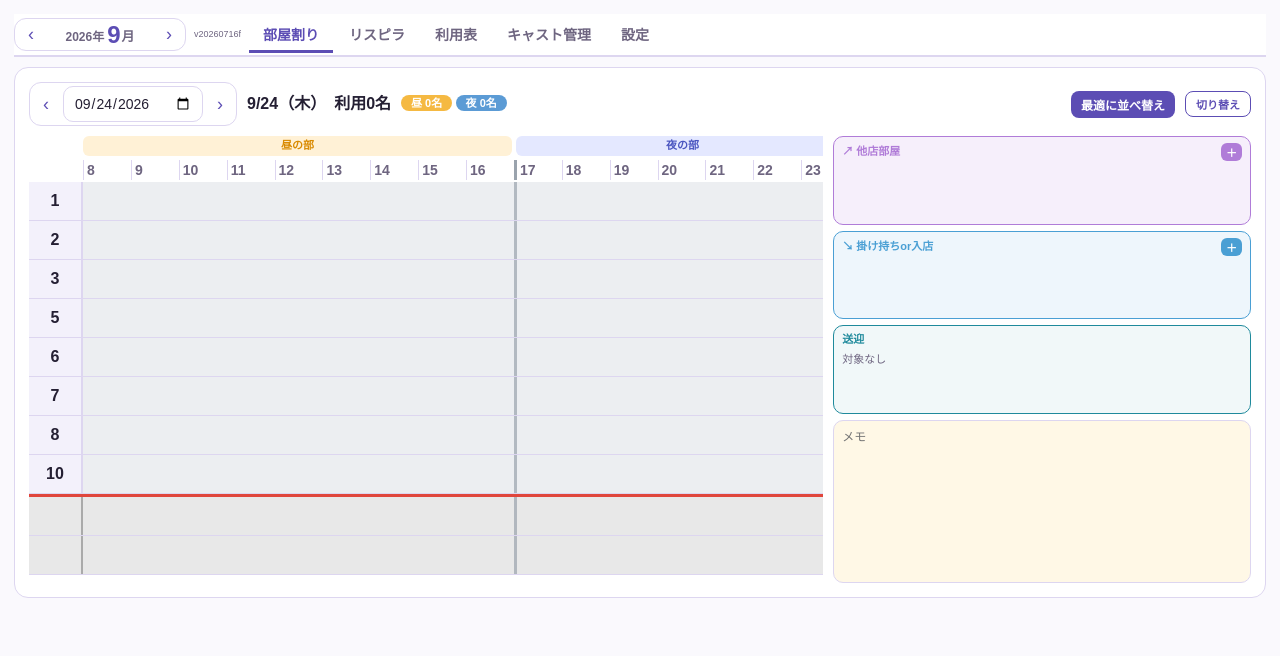
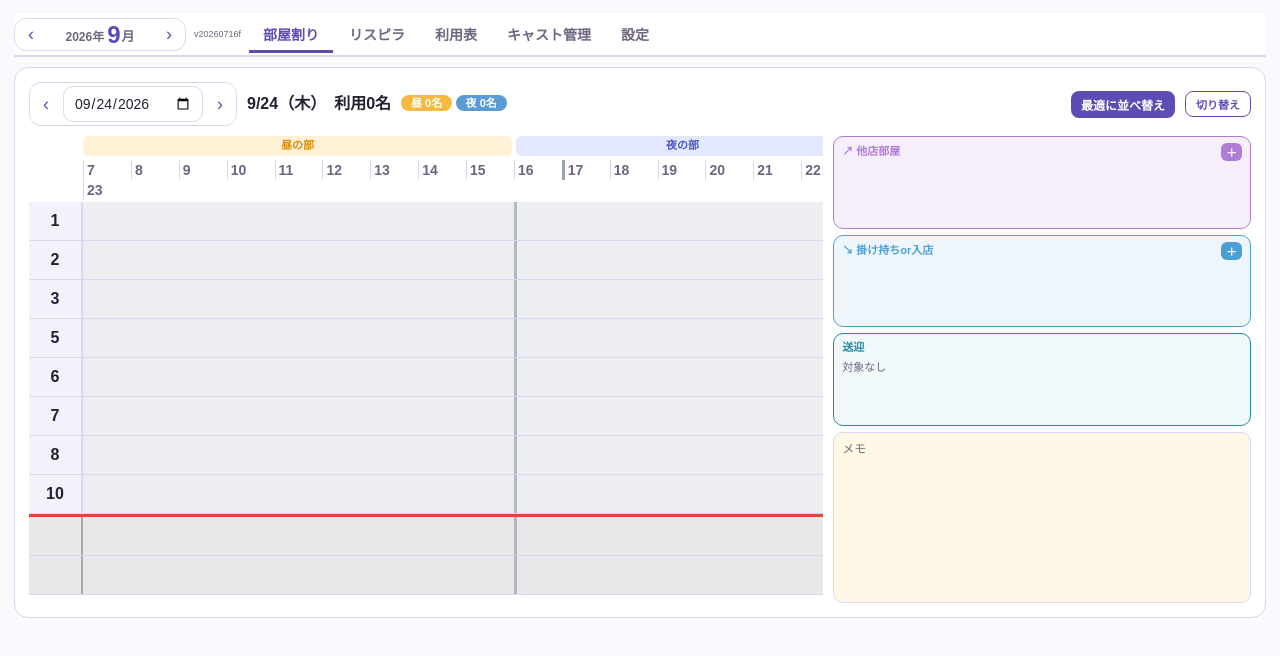
Before and after one commit to royallips/macherie, a plain HTML site: page index.html in a window 1280 px wide. Drawn offline with Linux system fonts and the light colour scheme.

Commit message:
営業時間の開始を8時から7時に変更
OPEN定数を7に変更。利用時間の選択肢・タイムライン軸・空き部屋表など、
開始時刻に関する表示は全てこの定数から算出されるため、他の変更は不要。

Co-Authored-By: Claude Sonnet 5 <noreply@anthropic.com>

```diff
--- a/index.html
+++ b/index.html
@@ -932,7 +932,7 @@
    ========================================================================= */
 
 /* ===== 1. 定数・状態 ================================================== */
-const OPEN = 8, CLOSE = 24, ROOMS = 8, SHOWN = 18, HOURS = CLOSE - OPEN;
+const OPEN = 7, CLOSE = 24, ROOMS = 8, SHOWN = 18, HOURS = CLOSE - OPEN;
 const KEY = "cast_mgmt_v9_macherie";
 const ARCHIVE_KEY = KEY + "_archive";      // 旧「データの整理」の退避先。廃止済み。起動時に残っていれば本体へ戻す
 const LAST_SYNC_KEY = "cast_mgmt_last_sync_macherie"; // 最後にサーバーと同期できた日時
```
